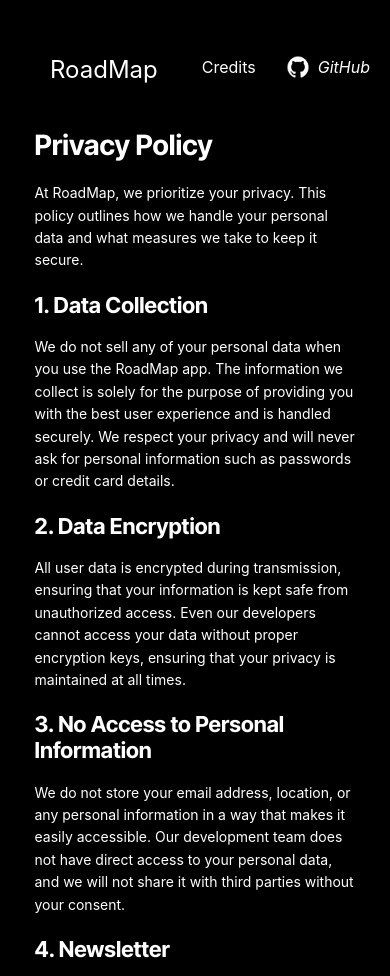
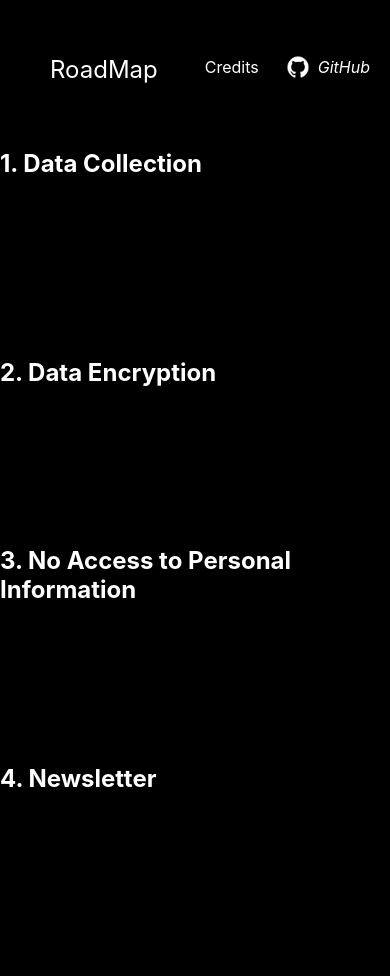
Before and after one commit to RoadMapBeta/roadmap, a plain HTML site: page privacy.html in a window 390 px wide. Shown: the top 976 px of the page. Drawn offline with Linux system fonts and the light colour scheme; a web font is replaced by a local one.

Commit message:
Remove Inline

```diff
--- a/privacy.html
+++ b/privacy.html
@@ -13,122 +13,6 @@
     <link rel="stylesheet" href="styles.css" />
     <link rel="stylesheet" href="https://rsms.me/inter/inter.css">
     <link rel="stylesheet" href="https://fonts.googleapis.com/css2?family=Inter+Tight:wght@100..900&display=swap">
-
-    <style>
-       body {
-    font-family: "Inter", sans-serif;
-    margin: 0;
-    padding: 0;
-    background-color: #000;
-    color: #fff;
-    display: flex;
-    flex-direction: column;
-    align-items: center;
-    min-height: 100vh;
-}
-
-header {
-    width: 100%;
-    max-width: 1200px;
-    display: flex;
-    justify-content: space-between;
-    align-items: center;
-    padding: 20px;
-    box-sizing: border-box;
-}
-
-.logo {
-    font-size: 24px;
-    text-decoration: none;
-    color: #fff;
-}
-
-.header-links {
-    display: flex;
-    gap: 15px;
-}
-
-.header-links a {
-    color: #fff;
-    text-decoration: none;
-}
-
-.header-links a:hover {
-    text-decoration: underline;
-}
-
-.privacy-policy {
-    background-color: #000;
-    max-width: 90%;
-    width: 800px;
-    margin: 50px auto;
-    padding: 20px;
-    box-sizing: border-box;
-    text-align: left;
-}
-
-.privacy-policy h1,
-.privacy-policy h2 {
-    text-align: left;
-    font-weight: bold;
-}
-
-.privacy-policy h1 {
-    font-size: 32px;
-    margin-bottom: 20px;
-    color: #fff;
-    font-family: "Inter Tight", sans-serif;
-}
-
-.privacy-policy h2 {
-    font-size: 24px;
-    margin-top: 20px;
-    color: #fff;
-    font-family: "Inter Tight", sans-serif;
-}
-
-.privacy-policy p {
-    font-size: 16px;
-    line-height: 1.6;
-    color: #fff;
-    margin-bottom: 20px;
-}
-
-.privacy-policy a {
-    color: #3498db;
-    text-decoration: none;
-}
-
-.privacy-policy a:hover {
-    text-decoration: underline;
-}
-
-@media (max-width: 768px) {
-    .privacy-policy {
-        width: 95%;
-        padding: 15px;
-    }
-
-    .privacy-policy h1 {
-        font-size: 28px;
-    }
-
-    .privacy-policy h2 {
-        font-size: 22px;
-    }
-
-    .privacy-policy p {
-        font-size: 14px;
-    }
-}
-    p.last-updated {
-    font-size: 14px;
-    color: #bbb;
-    text-align: left;
-    margin-top: 20px;
-    font-style: italic;
-}
-    </style>
 </head>
 <body>
 
```
